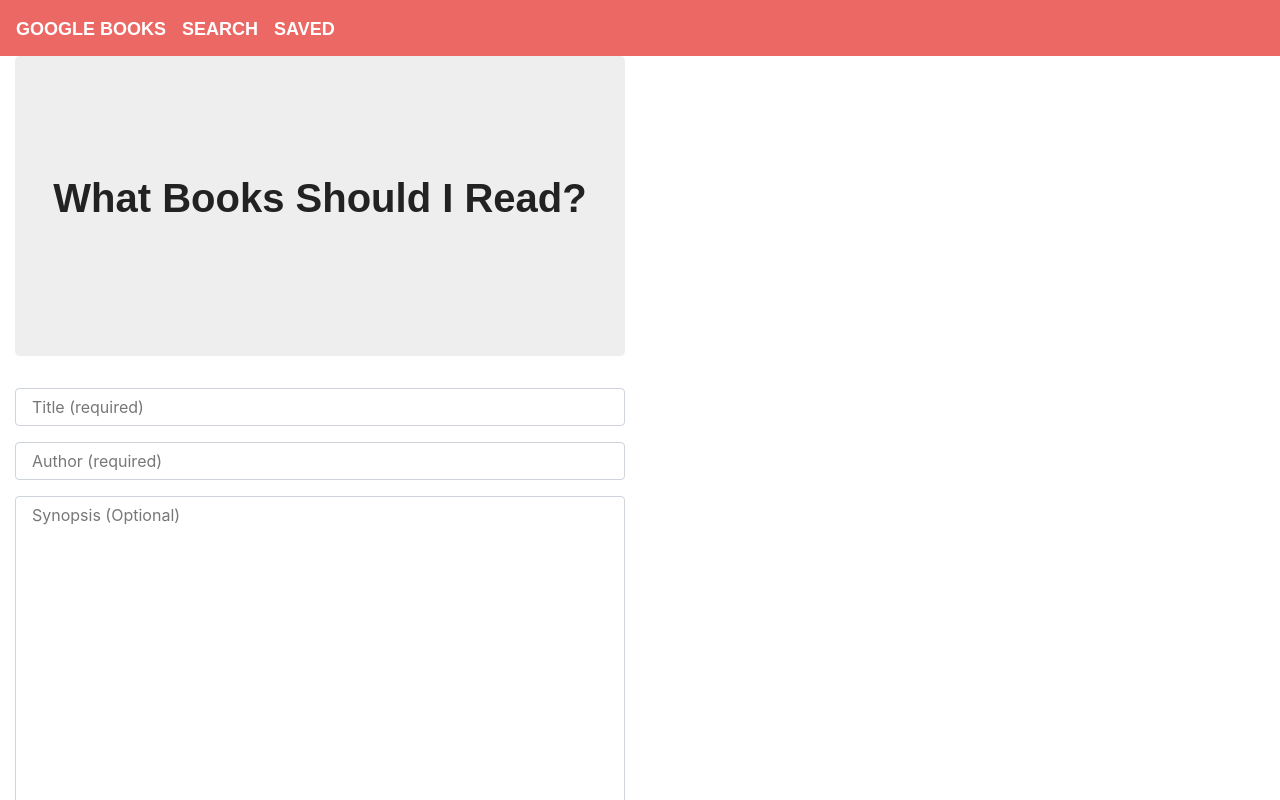
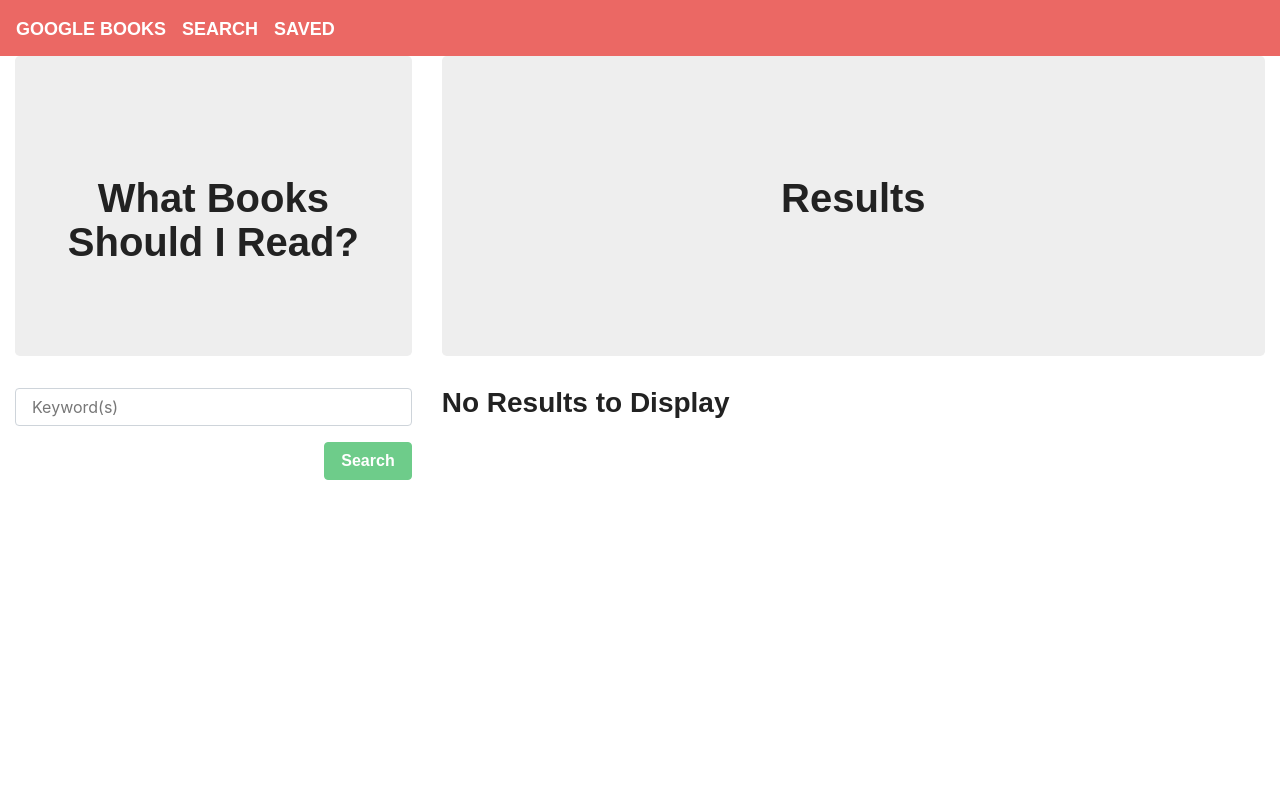
Before and after one commit to JasonMcD96/Google-Book-Search, a React (Create React App) app in the folder client/: page / in a window 1280 px wide. Shown: the top 800 px of the page. Built offline with nearby package versions, Linux system fonts and the light colour scheme; a web font is replaced by a local one.

Commit message:
searches API and displays information

```diff
--- a/client/src/pages/Search.js
+++ b/client/src/pages/Search.js
@@ -1,11 +1,12 @@
-import React, { useState, useEffect } from "react";
-import { Input, TextArea, FormBtn } from "../components/Form";
-import DeleteBtn from "../components/DeleteBtn";
+import React, { useState} from "react";
+import { Input, FormBtn } from "../components/Form";
 import Jumbotron from "../components/Jumbotron";
-import API from "../utils/API";
-import { Link } from "react-router-dom";
+import GoogleAPI from "../utils/GoogleAPI"
 import { Col, Row, Container } from "../components/Grid";
 import { List, ListItem } from "../components/List";
+import SaveButton from "../components/SaveBtn"
+import API from "../utils/API"
+
 
 
 function Search() {
@@ -24,51 +25,65 @@ function Search() {
     // Then reload books from the database
     function handleFormSubmit(event) {
         event.preventDefault();
-        // if (formObject.title && formObject.author) {
-        //     API.saveBook({
-        //         title: formObject.title,
-        //         author: formObject.author,
-        //         synopsis: formObject.synopsis
-        //     })
-        //         .then(res => loadBooks())
-        //         .catch(err => console.log(err));
-        // }
-
-        console.log(formObject.whatever)
-
+        GoogleAPI.searchGoogle(formObject.searchTerm)
+            .then(res => {
+                setBooks(res.data.items)
+                console.log(res.data.items)
+            })
+            .catch(error => {
+                console.log(error.response)
+            })
     };
 
-
+    function saveBook(title, description) {
+        console.log("Trying to save: ", title)
+        console.log("Description: ", description)
+    }
 
     return (<div>
-        <Col size="md-6">
+        <Container fluid>
+            <Row>
+                <Col size="md-4">
                     <Jumbotron>
                         <h1>What Books Should I Read?</h1>
                     </Jumbotron>
                     <form>
                         <Input
                             onChange={handleInputChange}
-                name="whatever"
-                placeholder="Title (required)"
-              />
-              <Input
-                onChange={handleInputChange}
-                name="author"
-                placeholder="Author (required)"
-              />
-              <TextArea
-                onChange={handleInputChange}
-                name="synopsis"
-                placeholder="Synopsis (Optional)"
+                            name="searchTerm"
+                            placeholder="Keyword(s)"
                         />
                         <FormBtn
-                // disabled={!(formObject.author && formObject.title)}
+                            disabled={!(formObject.searchTerm)}
                             onClick={handleFormSubmit}
                         >
-                Submit Book
+                            Search
               </FormBtn>
                     </form>
                 </Col>
+                <Col size="md-8 sm-12">
+                    <Jumbotron>
+                        <h1>Results</h1>
+                    </Jumbotron>
+                    {books.length ? (
+                        <List>
+                            {books.map(book => (
+                                <ListItem>
+                                    <strong>
+                                        <img src={book.volumeInfo.imageLinks.thumbnail} alt="search result"></img>
+                                        {book.volumeInfo.title} by  <span id="authorList">{book.volumeInfo.authors}</span>
+                                    </strong>
+                                    <SaveButton onClick={() => saveBook(book.volumeInfo.title, book.volumeInfo.description)} />
+                                </ListItem>
+                            ))}
+                        </List>
+                    ) : (
+                        <h3>No Results to Display</h3>
+                    )}
+                </Col>
+
+            </Row>
+        </Container>
     </div>)
 }
 
```
Lines whose indentation alone changed are shown as unchanged.
